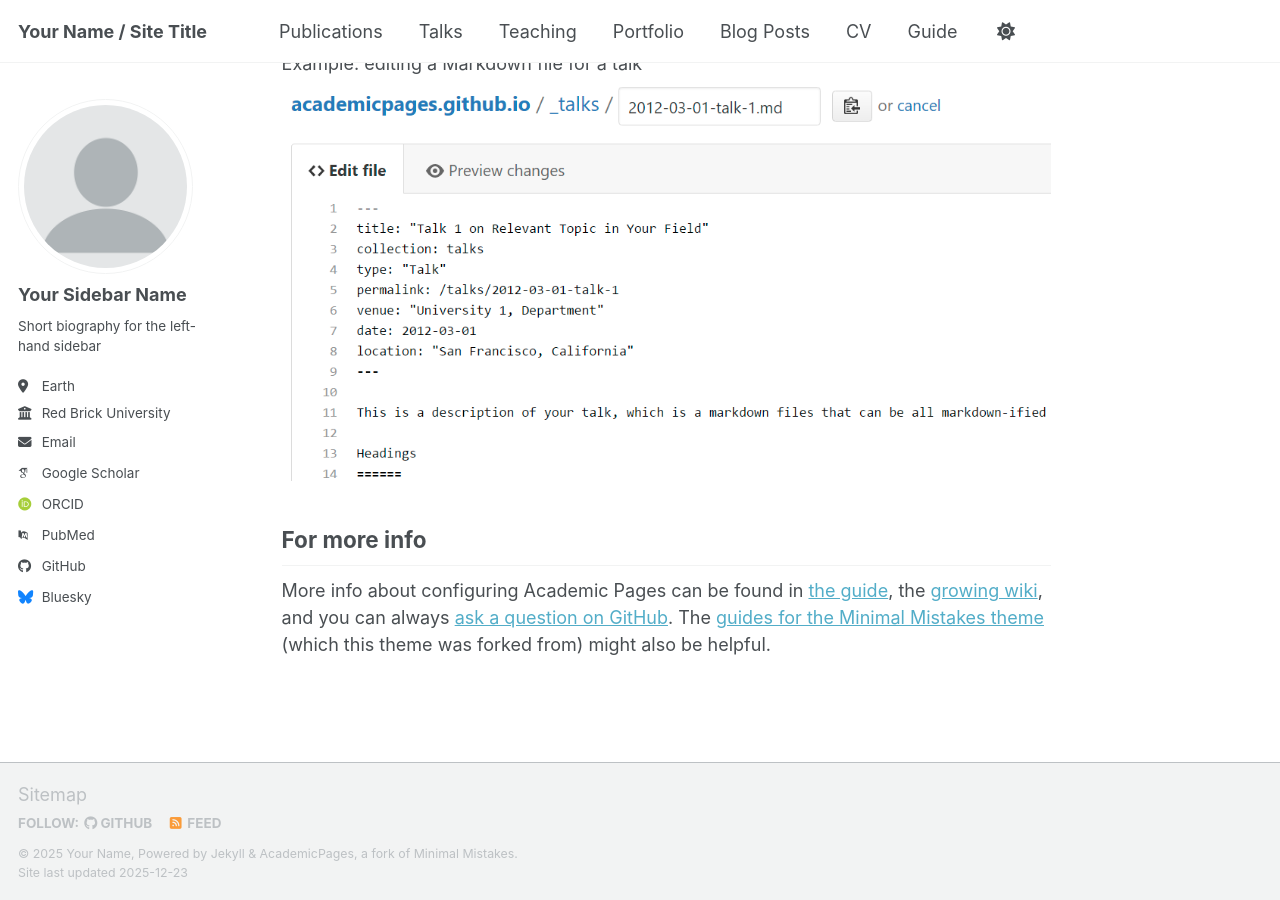
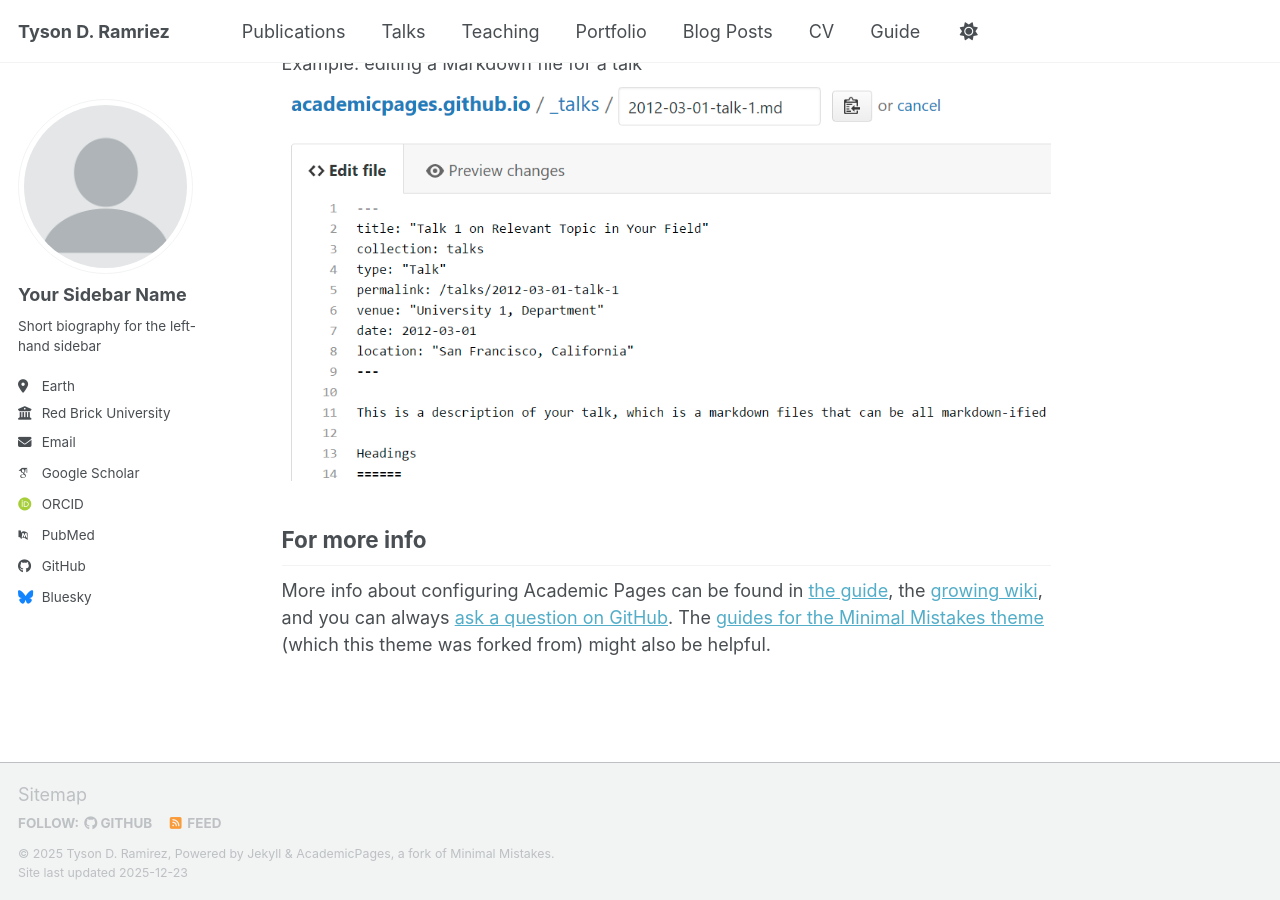
Before and after one commit to Tyson-Ramirez/tyson-ramirez.github.io, a Jekyll site: the page built from _pages/about.md, in a window 1280 px wide and 900 px high, scrolled down 2718 px. Built offline with Jekyll 4.4.1, drawn with Linux system fonts in a browser that asks for light colours; some web fonts are replaced; a script bundle is joined from its source files by our own code; library files that are not in the unit come from our copies.

Commit message:
Update _config.yml

```diff
--- a/_config.yml
+++ b/_config.yml
@@ -9,11 +9,11 @@
 # Basic Site Settings
 locale                   : "en-US"
 site_theme               : "default" # the available themes options are "default", "air", "sunrise", "mint", "dirt" and "contrast"
-title                    : "Your Name / Site Title"
+title                    : "Tyson D. Ramriez"
 title_separator          : "-"
-name                     : &name "Your Name"
+name                     : &name "Tyson D. Ramirez"
 description              : &description "Your Name's academic portfolio"   # Update this with a general description of your site, this is the default if not overridden by a page
-url                      : https://academicpages.github.io # The base hostname & protocol for your site e.g. "https://[your GitHub username].github.io",
+url                      : https://tyson-ramirez.github.io # The base hostname & protocol for your site e.g. "https://[your GitHub username].github.io",
                                                            # or if you already have some other page hosted on Github then use "https://[your GitHub username].github.io/[Your Repo Name]"
 baseurl                  : "" # the subpath of your site, e.g. "/blog"
 repository               : "academicpages/academicpages.github.io"
```
